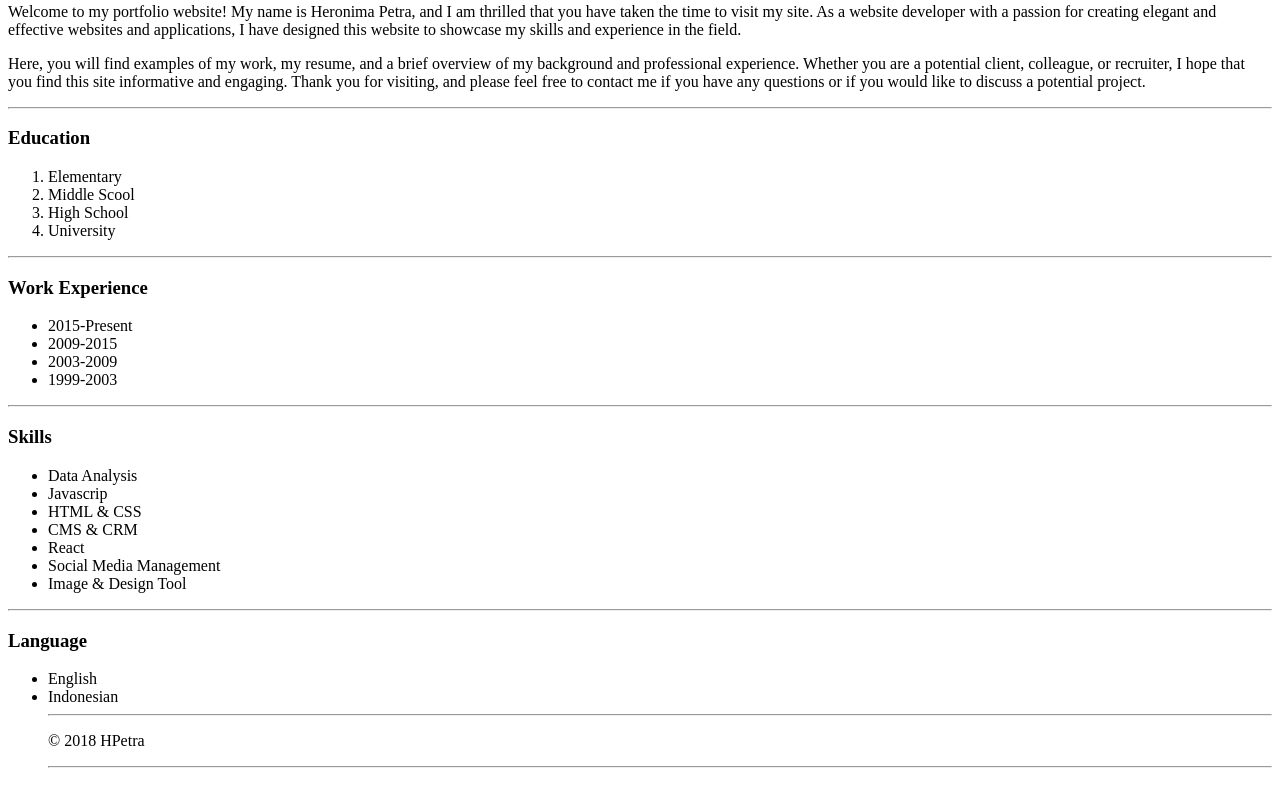
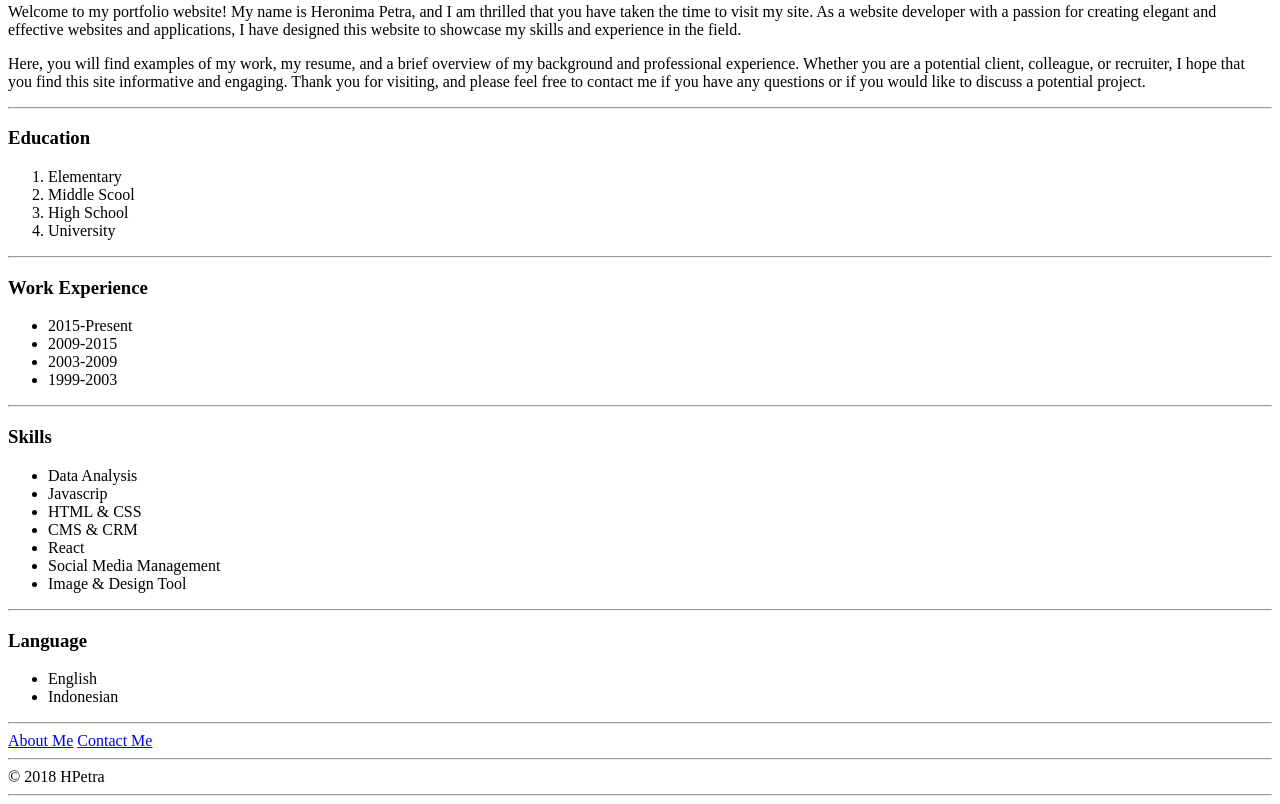
Before and after one commit to heronimapetra/my-resume-html, a plain HTML site: page index.html in a window 1280 px wide. Shown: the part 505-1309 px from the top of the page. Drawn offline with Linux system fonts and the light colour scheme.

Commit message:
Update index.html

```diff
--- a/index.html
+++ b/index.html
@@ -46,9 +46,13 @@
 <ul>
 <li>English</li>
 <li>Indonesian</li>
+</ul>
+<hr/>
+<a href ="./public/about.html">About Me</a>
+<a href ="./public/contact.html">Contact Me</a>
 <hr/>
 <footer>
-<p>© 2018 HPetra</p>
+© 2018 HPetra
 </footer>
 <hr>
 </Body>
```
